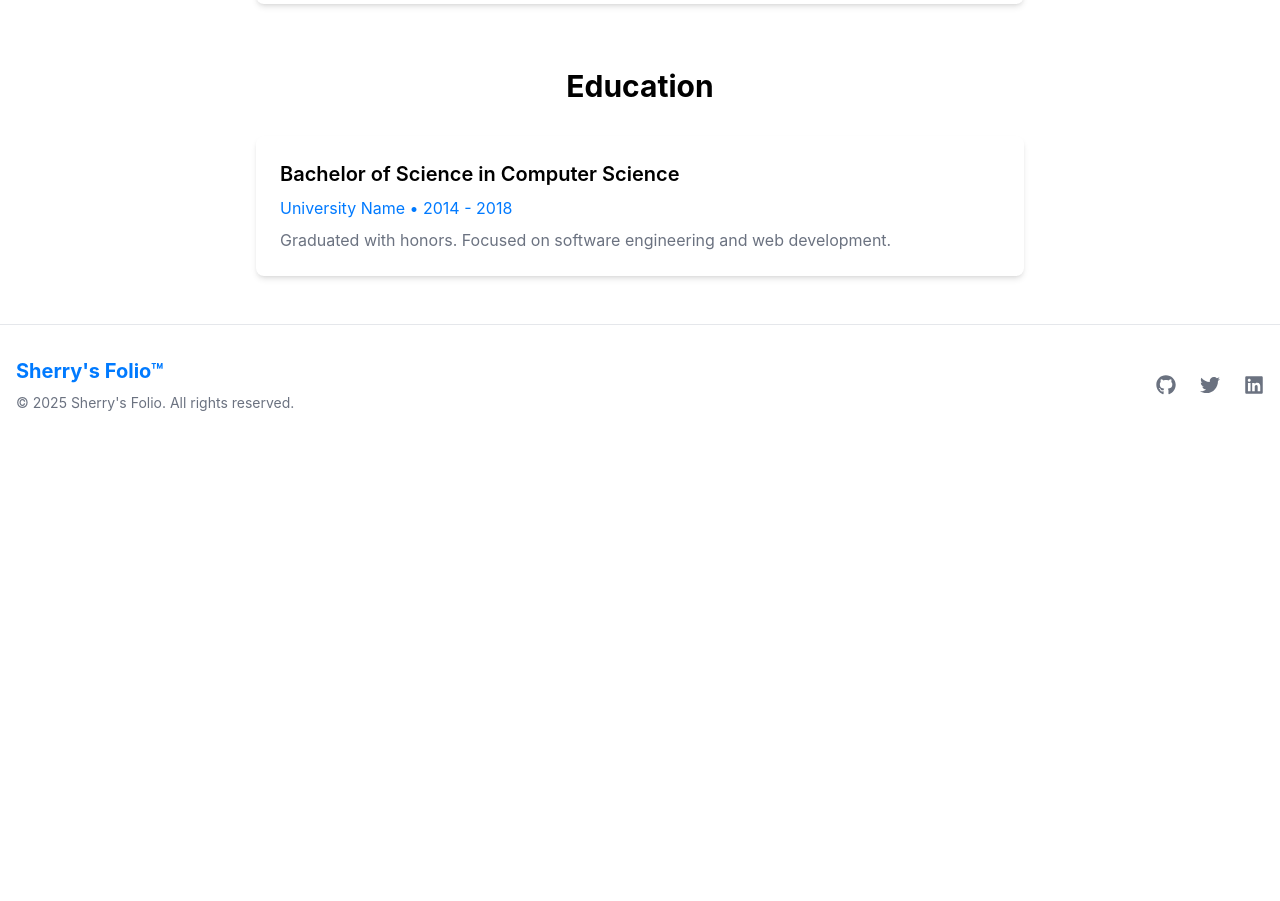
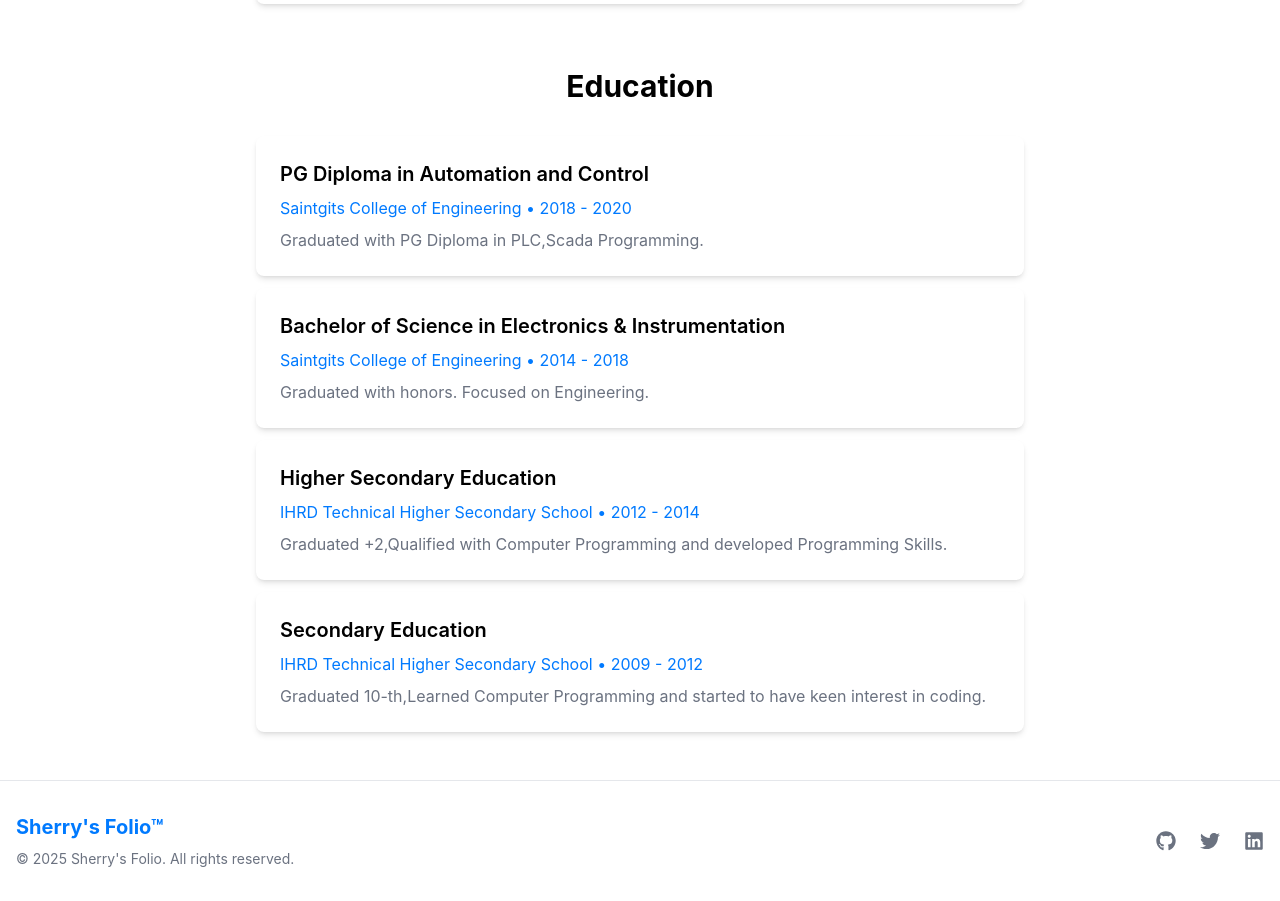
Before and after one commit to sheryps/My-folio, a Next.js app: page /about in a window 1280 px wide. Shown: the part 1200-2101 px from the top of the page. Before the commit the page ends 1645 px from the top, so only its background shows below. Built offline with nearby package versions, Linux system fonts and the light colour scheme.

Commit message:
correction

```diff
--- a/package.json
+++ b/package.json
@@ -6,7 +6,8 @@
     "dev": "next dev --turbopack",
     "build": "next build --turbopack",
     "start": "next start",
-    "lint": "eslint"
+    "lint": "eslint",
+    "type-check":"tsc --noEmit"
   },
   "dependencies": {
     "@heroicons/react": "^2.2.0",
--- a/src/app/about/page.tsx
+++ b/src/app/about/page.tsx
@@ -8,7 +8,8 @@ import {
   fadeIn,
   staggerContainer,
   cardHover,
-  cardHoverSmall
+  cardHoverSmall,
+  cardHoverTransition
 } from '@/utils/animations'
 const Page = () => {
   return (
@@ -39,6 +40,8 @@ const Page = () => {
         >
           <motion.div
             variants={fadeInUp}
+            {...cardHover}
+            transition={cardHoverTransition}
             className="bg-white dark:bg-dark/50 p-6 rounded-lg shadow-md"
           >
             <FaCode size={20}  color='blue'/>
@@ -53,6 +56,8 @@ const Page = () => {
 
           <motion.div
             variants={fadeInUp}
+            {...cardHover}
+            transition={cardHoverTransition}
             className="bg-white dark:bg-dark/50 p-6 rounded-lg shadow-md"
           >
             <FaLaptopCode size={20} color='blue'/>
@@ -67,6 +72,8 @@ const Page = () => {
 
           <motion.div
             variants={fadeInUp}
+            {...cardHover}
+            transition={cardHoverTransition}
             className="bg-white dark:bg-dark/50 p-6 rounded-lg shadow-md" >
             <FaGraduationCap size={20} color='blue'/>
             <h3 className="text-xl font-semibold mb-2 mt-5">Tools & Others</h3>
@@ -97,6 +104,8 @@ const Page = () => {
           <motion.div
             className="bg-white dark:bg-dark/50 p-6 rounded-lg shadow-md"
             variants={fadeInUp}
+            {...cardHoverSmall}
+            transition={cardHoverTransition}
           >
             <h3 className="text-xl font-semibold mb-2">Senior Full Stack Developer</h3>
             <p className="text-primary mb-2">Company Name • 2020 - Present</p>
@@ -109,7 +118,8 @@ const Page = () => {
 
           <motion.div
             variants={fadeInUp}
-
+            {...cardHoverSmall}
+            transition={cardHoverTransition}
             className="bg-white dark:bg-dark/50 p-6 rounded-lg shadow-md"
           >
             <h3 className="text-xl font-semibold mb-2">Full Stack Developer</h3>
@@ -137,13 +147,52 @@ const Page = () => {
           initial="initial"
           animate="animate"
           className="max-w-3xl mx-auto">
+            {/* PGDAC */}
+            <motion.div
+            variants={fadeInUp}
+            {...cardHoverSmall}
+            transition={cardHoverTransition}
+            className="bg-white dark:bg-dark/50 p-6 rounded-lg shadow-md">
+            <h3 className="text-xl font-semibold mb-2">PG Diploma in Automation and Control</h3>
+            <p className="text-primary mb-2">Saintgits College of Engineering • 2018 - 2020</p>
+            <p className="text-secondary">
+              Graduated with PG Diploma in PLC,Scada Programming.
+            </p>
+          </motion.div>
+            {/* btech */}
           <motion.div
             variants={fadeInUp}
-            className="bg-white dark:bg-dark/50 p-6 rounded-lg shadow-md">
-            <h3 className="text-xl font-semibold mb-2">Bachelor of Science in Computer Science</h3>
-            <p className="text-primary mb-2">University Name • 2014 - 2018</p>
+            {...cardHoverSmall}
+            transition={cardHoverTransition}
+            className="bg-white dark:bg-dark/50 p-6 rounded-lg shadow-md mt-3">
+            <h3 className="text-xl font-semibold mb-2">Bachelor of Science in Electronics & Instrumentation</h3>
+            <p className="text-primary mb-2">Saintgits College of Engineering • 2014 - 2018</p>
             <p className="text-secondary">
-              Graduated with honors. Focused on software engineering and web development.
+              Graduated with honors. Focused on Engineering.
+            </p>
+          </motion.div>
+          {/* higher secondary */}
+          <motion.div
+            variants={fadeInUp}
+            {...cardHoverSmall}
+            transition={cardHoverTransition}
+            className="bg-white dark:bg-dark/50 p-6 rounded-lg shadow-md mt-3">
+            <h3 className="text-xl font-semibold mb-2">Higher Secondary Education</h3>
+            <p className="text-primary mb-2">IHRD Technical Higher Secondary School • 2012 - 2014</p>
+            <p className="text-secondary">
+              Graduated +2,Qualified with Computer Programming and developed Programming Skills.
+            </p>
+          </motion.div>
+          {/* 10 th */}
+            <motion.div
+            variants={fadeInUp}
+            {...cardHoverSmall}
+            transition={cardHoverTransition}
+            className="bg-white dark:bg-dark/50 p-6 rounded-lg shadow-md mt-3">
+            <h3 className="text-xl font-semibold mb-2">Secondary Education</h3>
+            <p className="text-primary mb-2">IHRD Technical Higher Secondary School • 2009 - 2012</p>
+            <p className="text-secondary">
+              Graduated 10-th,Learned Computer Programming and started to have keen interest in coding.
             </p>
           </motion.div>
         </motion.div>
--- a/src/app/components/Projects.tsx
+++ b/src/app/components/Projects.tsx
@@ -4,7 +4,7 @@ import { projects } from '@/contents/projects'
 import Image from 'next/image'
 import { FaGithub, FaExternalLinkAlt } from 'react-icons/fa'
 import { motion } from 'framer-motion'
-import { fadeInUp, staggerContainer, cardHoverSmall } from '@/utils/animations'
+import { fadeInUp, staggerContainer, cardHoverSmall, cardHoverSmallTransition } from '@/utils/animations'
 
 export default function Projects() {
   return (
@@ -29,6 +29,7 @@ export default function Projects() {
               className="bg-white dark:bg-dark/50 rounded-lg shadow-md p-6"
               variants={fadeInUp}
               {...cardHoverSmall}
+              transition={cardHoverSmallTransition}
             >
               <div className="relative aspect-video mb-4 rounded-lg overflow-hidden">
                 <Image
--- a/src/app/contact/page.tsx
+++ b/src/app/contact/page.tsx
@@ -50,7 +50,7 @@ const Page = () => {
     }))
   }
   return (
-    <div className="container max-w-7xl mx-auto py-12">
+    <div className="container max-w-7xl mx-auto py-12 pt-35">
       <motion.h1 {...fadeInUp} className="text-4xl font-bold mb-8 text-center">Contact Me</motion.h1>
       <div className="grid grid-cols-1 md:grid-cols-2 gap-12">
         {/* contact information */}
--- a/src/app/projects/page.tsx
+++ b/src/app/projects/page.tsx
@@ -5,9 +5,10 @@ import { projects } from '@/contents/projects'
 import Image from 'next/image'
 import { FaGithub, FaExternalLinkAlt } from 'react-icons/fa'
 import { motion } from 'framer-motion'
+import { cardHover, cardHoverTransition, fadeIn,fadeInUp } from '@/utils/animations'
 const Page = () => {
   return (
-    <div className="container max-w-7xl mx-auto py-12">
+    <div className="container max-w-7xl mx-auto py-12 pt-30">
       <motion.h1
         className="text-4xl font-bold mb-4 text-center"
         initial={{ opacity: 0, y: -20 }}
@@ -32,6 +33,9 @@ const Page = () => {
           <motion.div
             key={index}
             className="bg-white dark:bg-dark/50 rounded-lg shadow-md overflow-hidden"
+            variants={fadeInUp}
+            {...cardHover}
+            transition={cardHoverTransition}
           >
             <motion.div
               className="aspect-video bg-gray-200 dark:bg-gray-800"
--- a/src/utils/animations.ts
+++ b/src/utils/animations.ts
@@ -1,3 +1,5 @@
+import type { Transition } from "framer-motion"
+
 export const fadeInUp = {
   initial: { opacity: 0, y: 20 },
   animate: { opacity: 1, y: 0 },
@@ -29,10 +31,15 @@ export const cardHover = {
   transition: { type: "spring", stiffness: 300 }
 }
 
+export const cardHoverTransition:Transition={type:"spring",stiffness:300}
+
+
 export const cardHoverSmall = {
   whileHover: { scale: 1.02 },
-  transition: { type: "spring", stiffness: 300 }
+
 }
+
+export const cardHoverSmallTransition:Transition={type:"spring",stiffness:300}
 
 export const pageTransition = {
   initial: { opacity: 0 },
```
